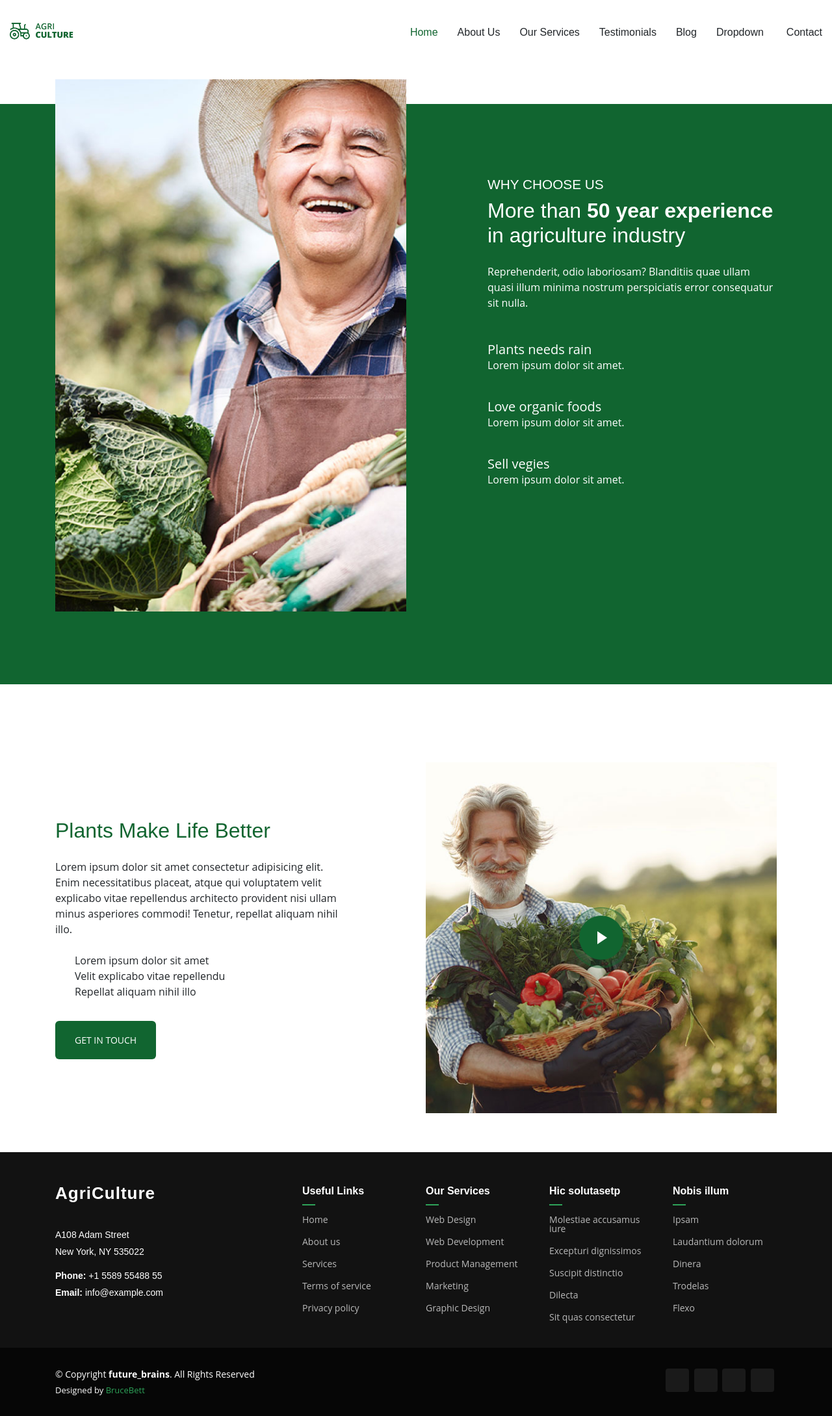
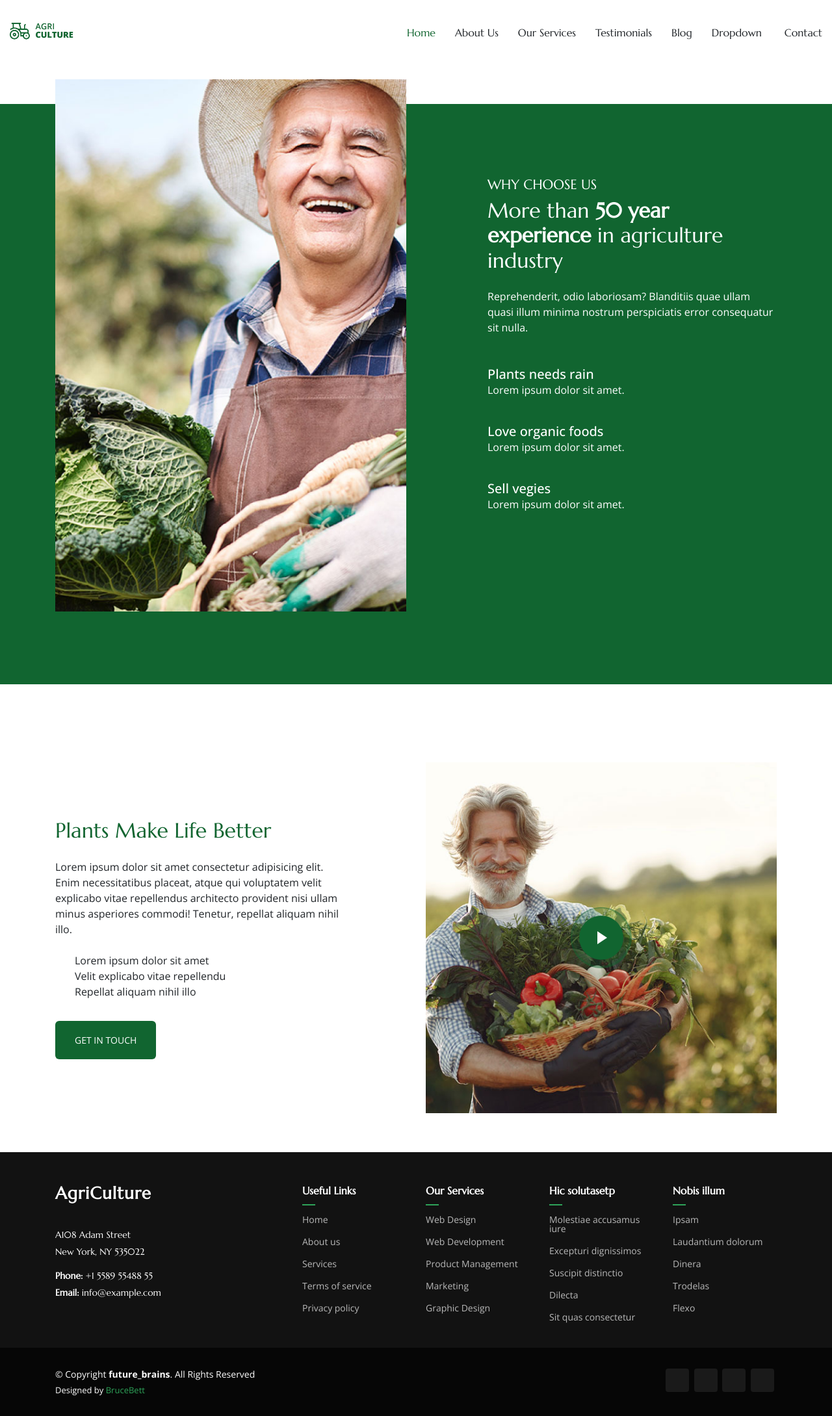
Before and after one commit to brucebett/Agritech, a Django app: page /about/ in a window 1280 px wide. Shown: the whole page at 65% size. Run offline with Django 5.2, Linux system fonts and the light colour scheme.

Commit message:
sunn5 commit

```diff
--- a/templates/base.html
+++ b/templates/base.html
@@ -5,7 +5,12 @@
     <meta charset="UTF-8">
     <meta name="viewport" content="width=device-width, initial-scale=1.0">
 
+    <link href="https://fonts.googleapis.com" rel="preconnect">
+    <link href="https://fonts.gstatic.com" rel="preconnect" crossorigin>
+    <link href="https://fonts.googleapis.com/css2?family=Open+Sans:ital,wght@0,300;0,400;0,500;0,600;0,700;0,800;1,300;1,400;1,500;1,600;1,700;1,800&family=Marcellus:wght@400&display=swap" rel="stylesheet">
+
     <link rel="stylesheet" href="https://cdn.jsdelivr.net/npm/bootstrap@4.1.3/dist/css/bootstrap.min.css" integrity="sha384-MCw98/SFnGE8fJT3GXwEOngsV7Zt27NXFoaoApmYm81iuXoPkFOJwJ8ERdknLPMO" crossorigin="anonymous">
+
     <link rel="stylesheet" href="{% static 'css/main.css'%}">
 
     <title>
```
